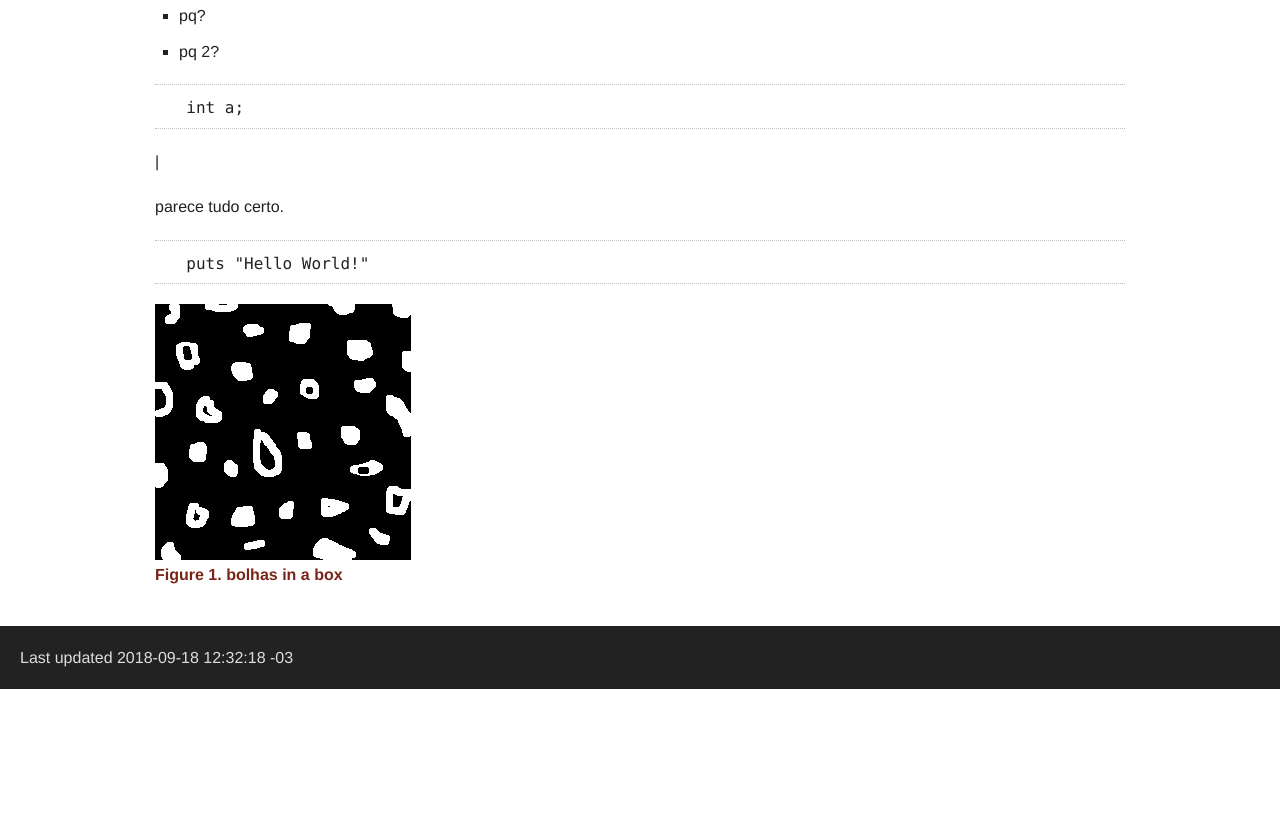
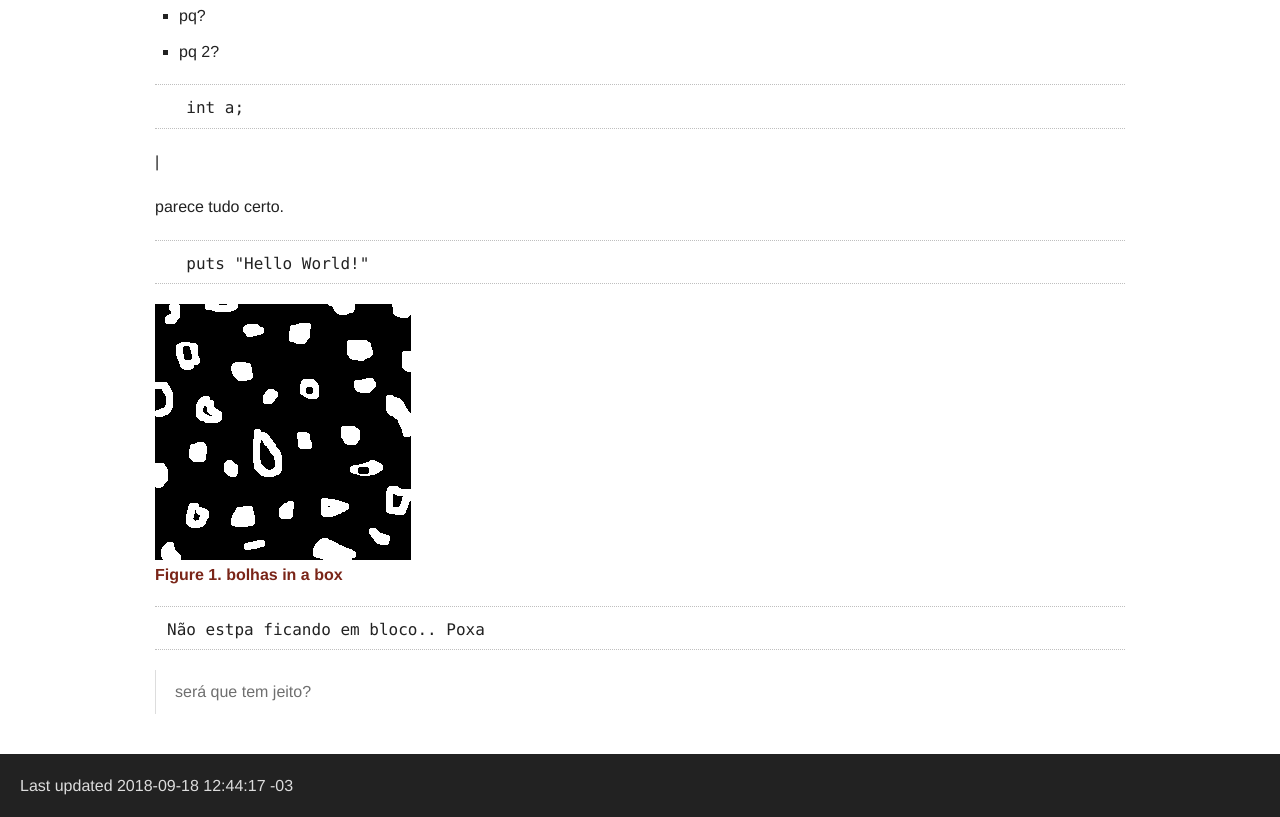
Before and after one commit to TonnyKentenich/tonnykentenich.github.io, a plain HTML site: page index.html in a window 1280 px wide. Shown: the part 333-1150 px from the top of the page. Before the commit the page ends 1022 px from the top, so only its background shows below. Drawn offline with Linux system fonts and the light colour scheme.

Commit message:
códigos

```diff
--- a/index.html
+++ b/index.html
@@ -410,12 +410,24 @@ span.icon > [class^="icon-"], span.icon > [class*=" icon-"] { cursor: default; }
 </div>
 <div class="title">Figure 1. bolhas in a box</div>
 </div>
+<div class="listingblock">
+<div class="content">
+<pre>Não estpa ficando em bloco.. Poxa</pre>
+</div>
+</div>
+<div class="quoteblock">
+<blockquote>
+<div class="paragraph">
+<p>será que tem jeito?</p>
+</div>
+</blockquote>
+</div>
 </div>
 </div>
 </div>
 <div id="footer">
 <div id="footer-text">
-Last updated 2018-09-18 12:32:18 -03
+Last updated 2018-09-18 12:44:17 -03
 </div>
 </div>
 </body>
```
